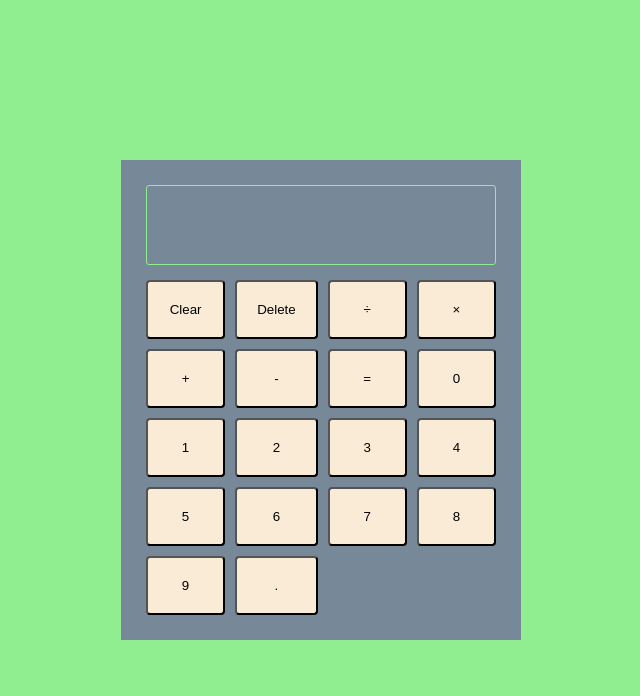
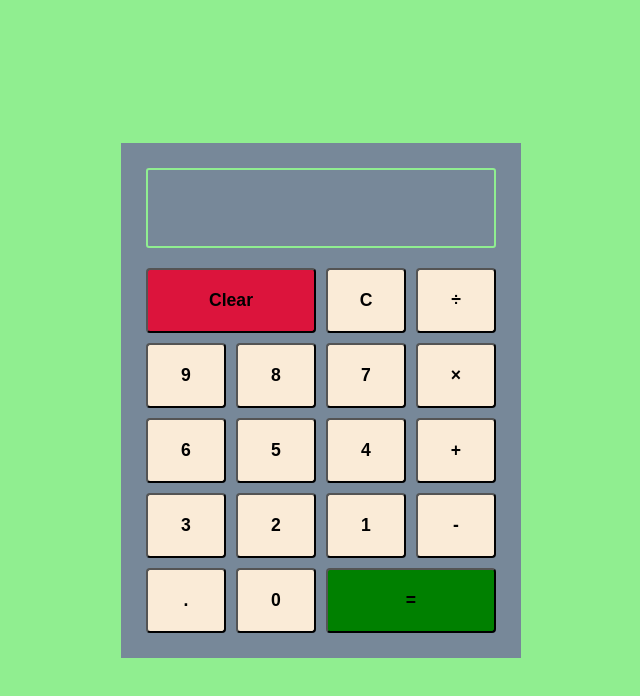
Before and after one commit to Jean-kassyl/Odin-calculator, a plain HTML site: page index.html in a window 1280 px wide. Shown: the whole page, without its empty margins (319-959 px from the left). Drawn offline with Linux system fonts and the light colour scheme.

Commit message:
work on the design of the app (styles)

```diff
--- a/index.html
+++ b/index.html
@@ -9,13 +9,16 @@
 </head>
 <body>
     <div id="container">
-        <div class="screen"></div>
+        <div class="screen">
+            <div class="operation"></div>
+            <div class="result"></div>
+        </div>
         <div class="buttons">
             <button class="btn clear">
                 Clear
             </button>
             <button class="btn delete">
-                Delete
+                C
             </button>
             <button class="btn division">
                 ÷
--- a/main.js
+++ b/main.js
@@ -1 +1,13 @@
-console.log("Welcome to the calculator app")
+const btns = document.querySelectorAll('.btn');
+const operation = document.querySelector('.operation')
+const result = document.querySelector('.result')
+
+
+
+btns.forEach(btn => {
+    btn.addEventListener("click", (e) => {
+        let op = ""
+        op = e.currentTarget.textContent
+        operation.textContent += op + " "
+    })
+})
--- a/style.css
+++ b/style.css
@@ -17,22 +17,42 @@ body {
     box-shadow: 0.222rem 0.322 0.5rem rgba(0,0,0,0.34);
     display: flex;
     flex-direction: column;
-    gap: 15px;
+    gap: 20px;
 
 }
 
 .screen {
     width: 100%;
     height: 80px;
-    border: 1px solid lightgreen;
+    border: 2px solid lightgreen;
     border-radius: 3px;
+    display: flex;
+    flex-direction: column;
+    justify-content: flex-end;
+    align-items: flex-end;
+    padding: 7px;
+    gap: 12px;
+
 
 }
+
+.operation, .result {
+    font-size: 1.23rem;
+    font-weight: 500;
+}
+
 
 .buttons {
     display: grid;
     grid-template-columns: repeat(4, 1fr);
     gap: 10px;
+    grid-template-areas:
+        "a a c d"
+        "e f g h"
+        "i j k l"
+        "m n o p"
+        "q r s s";
+    ;
 }
 
 .btn {
@@ -40,5 +60,77 @@ body {
     padding: 20px;
     background-color:antiquewhite;
     border-radius: 4px;
+    font-size: 1.1rem;
+    font-weight: bold;
+    cursor: pointer;
+}
+
+.btn:hover {
+    box-shadow: 0rem 0rem .26rem rgba(225, 225, 225, .73);
+}
+
+.clear {
+    grid-area: a;
+    background-color: crimson;
+}
+
+.mutiply {
+    grid-area: h;
+}
+
+.addition {
+    grid-area: l;
+}
+
+.subtract {
+    grid-area: p;
+}
+
+.nine {
+    grid-area: e;
+}
+
+.eight {
+    grid-area: f;
+}
+
+.seven {
+    grid-area: g;
 
 }
+
+.six {
+    grid-area: i;
+}
+
+.five {
+    grid-area: j;
+}
+
+.four {
+    grid-area: k;
+}
+
+.three {
+    grid-area: m;
+}
+
+.two {
+    grid-area: n;
+}
+
+.one {
+    grid-area: o;
+}
+
+.zero {
+    grid-area: r;
+}
+
+.decimal {
+    grid-area: q;
+}
+.equal {
+    grid-area: s;
+    background-color: green;
+}
```
